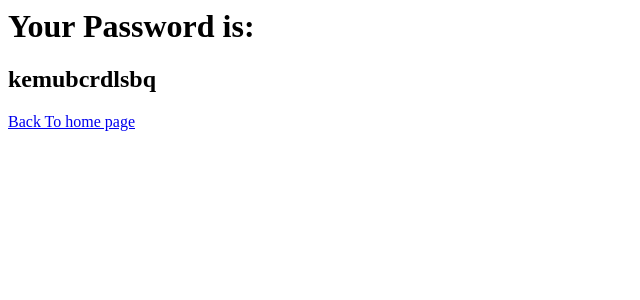
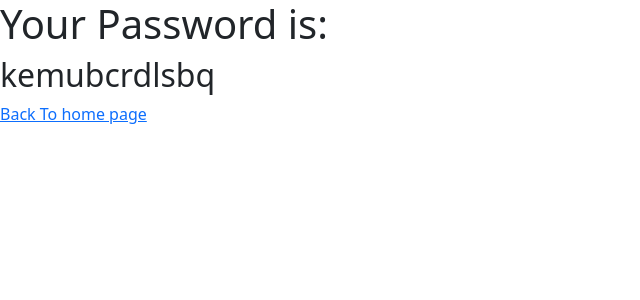
Before and after one commit to NobelzSushank/Django3-password-generator, a Django app: page /generated-password/ in a window 1280 px wide. Shown: the top 300 px of the page, without its empty margins (0-640 px from the left). Run offline with Django 3.2, Linux system fonts and the light colour scheme.

Commit message:
I made some changes

```diff
--- a/generator/templates/generator/password.html
+++ b/generator/templates/generator/password.html
@@ -1,4 +1,6 @@
+<link href="https://cdn.jsdelivr.net/npm/bootstrap@5.0.1/dist/css/bootstrap.min.css" rel="stylesheet" integrity="sha384-+0n0xVW2eSR5OomGNYDnhzAbDsOXxcvSN1TPprVMTNDbiYZCxYbOOl7+AMvyTG2x" crossorigin="anonymous">
+
 <h1>Your Password is:</h1>
 <h2>{{ password }}</h2>
 
-<a href="{% url 'home' %}" class="btm btm-info">Back To home page</a>
+<a href="{% url 'home' %}" class="btm btm-warning">Back To home page</a>
```
